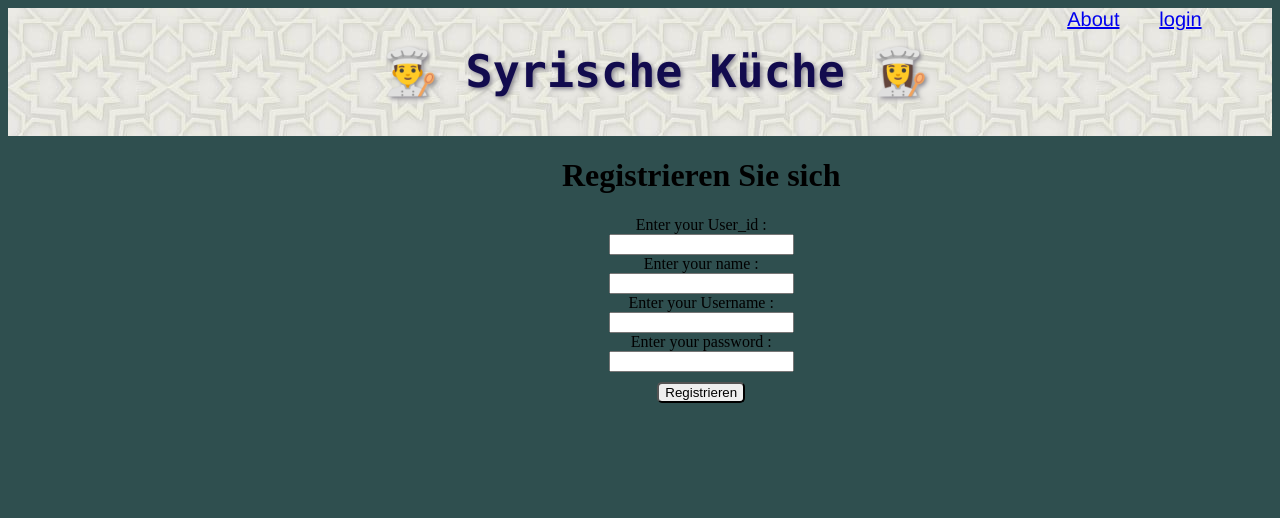
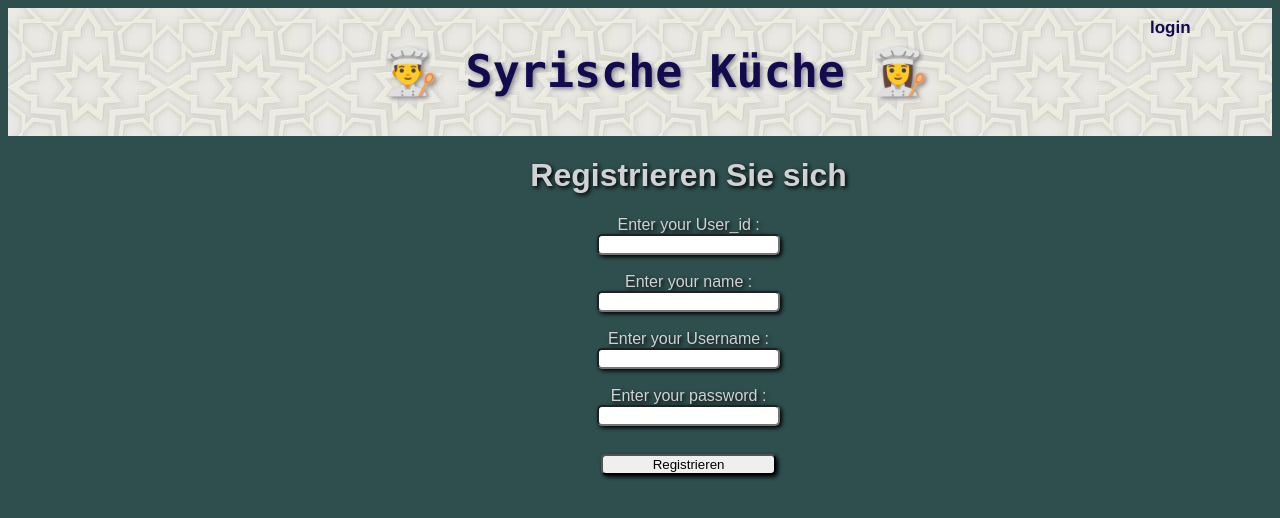
Before and after one commit to Or28mahmoud/ProjektWeb_Sp_Sys_K-che, a PHP site: page /Register.html in a window 1280 px wide. Shown: the top 518 px of the page. Run offline with PHP 8.4, Linux system fonts and the light colour scheme.

Commit message:
finaaaaal

```diff
--- a/scr/Loginsystem/Register.html
+++ b/scr/Loginsystem/Register.html
@@ -22,7 +22,6 @@
                 <div class="pill-nav">
 
 
-                    <div class="About"><a href="../scr/Profil.html">About</a></div>
                     <div class="loginn"><a href="../Loginsystem/Login.html">login</a></div>
                 </div>
             </div>
@@ -33,13 +32,13 @@
 
                 <h1>Registrieren Sie sich </h1>
                 <label for="user_id"> Enter your User_id : </label><br>
-                <input type="text" name="user_id" id="user_id" required><br>
+                <input type="text" name="user_id" id="user_id" required><br></br>
                 <label for="user_name"> Enter your name : </label><br>
-                <input type="text" name="user_name" id="user_name" required><br>
+                <input type="text" name="user_name" id="user_name" required><br></br>
                 <label for="user_username"> Enter your Username : </label><br>
-                <input type="text" name="user_username" id="user_username" required><br>
+                <input type="text" name="user_username" id="user_username" required><br></br>
                 <label for="user_password"> Enter your password : </label><br>
-                <input type="password" name="user_password" id="user_password" required><br>
+                <input type="password" name="user_password" id="user_password" required><br></br>
                 <input class ="registrieren" type="submit" value="Registrieren">
 
             </form>
--- a/scr/Loginsystem/login.php
+++ b/scr/Loginsystem/login.php
@@ -22,7 +22,7 @@
         if($password_user ==$pass){
 
              echo "sie sind eingeloggt";
-            // require("../ProjektWeb_Sp_Sys_K-che/scr/Hauptseite.html");
+             require("Hauptseite.html");
         }else{
             echo"Password ist falsch eingetregen";
         }}
--- a/scr/Loginsystem/styleregister.css
+++ b/scr/Loginsystem/styleregister.css
@@ -22,37 +22,65 @@
  font-size:20px ;
  font-family: 'Franklin Gothic Medium', 'Arial Narrow', Arial, sans-serif;
 }
+
+.pill-nav a {
+  display:inline-block;
+  color:rgb(18, 11, 78);
+  padding: 10px;
+  text-decoration: none;
+  font-size: 17px;
+  border-radius: 5px;
+  font-weight: 600;
+}
+
+/* Change the color of links on mouse-over */
+.pill-nav a:hover {
+  background-color: #86c3c7;
+  color: black;
+}
 .pill-nav{
-  margin-left:20% ;
-  width: 80%;
-  display:flex;
-  flex-direction:row;
+  margin-left: 50%;
+  display: flex;
 }
 .loginn{
   width: 25%;
   margin-left:10% ;
 }
-.About{
-  width: 25%;
-  margin-left:10% ;
-}
+
 .ho {
  text-align: center;
  font-size: 1.875em;
  font-family: 'Lucida Sans', 'Lucida Sans Regular', 'Lucida Grande', 'Lucida Sans Unicode', Geneva, Verdana, sans-serif;
-
+ color: rgb(210, 209, 211);
+ text-shadow: 2px 2px 4px rgb(0, 0, 0);
 
 }
+.h1{
+  text-align: center;
+  font-size: 1.875em;
+  font-family: 'Lucida Sans', 'Lucida Sans Regular', 'Lucida Grande', 'Lucida Sans Unicode', Geneva, Verdana, sans-serif;
+  color: rgb(210, 209, 211);
+  text-shadow: 2px 2px 4px rgb(0, 0, 0);
+
+ }
 .register{
    width:350px;
    height:150px;
-   margin-left: 41%;
+   margin-left: 40%;
+   font-family: Arial, Helvetica, sans-serif;
+   color: rgb(210, 209, 211);
+   text-shadow: 2px 2px 4px rgb(0, 0, 0);
+}
 
-}
 body{
      background-color: darkslategray;
 }
 .registrieren{
-   margin-top:10px;
+ margin-top:10px;
  border-radius: 5px;
 }
+input{
+  width: 175px;
+  border-radius: 5px;
+  box-shadow:2px 2px 4px rgb(0, 0, 0);
+ }
```
Also changed, not shown: scr/Loginsystem/Login.html (+3 -4 lines), scr/Loginsystem/loginstyle.css (+32 -18 lines).
